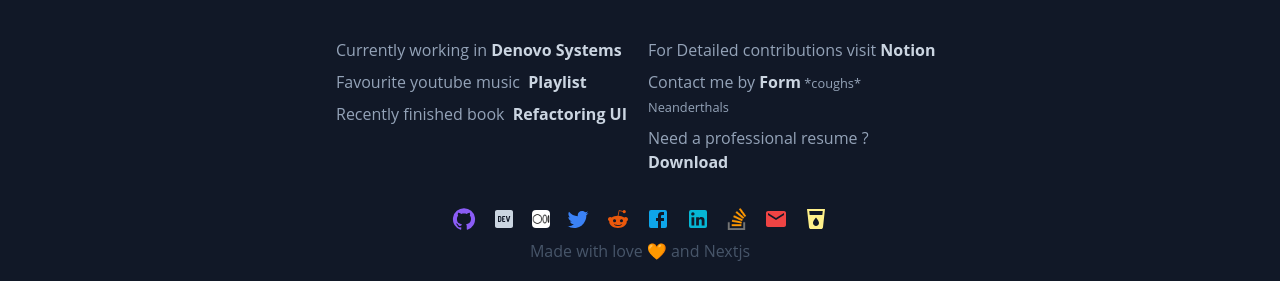
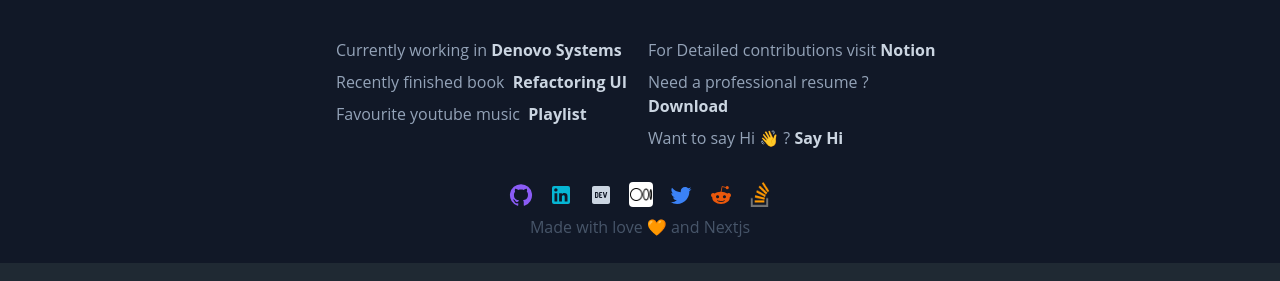
Before and after one commit to ShrihariMohan/shrihari-portfolio, a Next.js app: page / in a window 1280 px wide. Shown: the part 4350-4631 px from the top of the page. Built offline with nearby package versions, Linux system fonts and the light colour scheme.

Commit message:
Fix - Medium & Stackoverflow Icons were missing

```diff
--- a/components/Footer/firstCol.tsx
+++ b/components/Footer/firstCol.tsx
@@ -20,6 +20,13 @@ export function FirstCol({ }) {
     </p> */}
 
 
+    <p className="text-slate-400 mb-2"> Recently finished book
+      <a href={moreLinks.book} target='_blank'> &nbsp;
+        <span className="font-bold text-slate-300">
+          Refactoring UI
+        </span>
+      </a>
+    </p>
 
     <p className="text-slate-400 mb-2"> Favourite youtube music
       <a href={moreLinks.music} target='_blank'>  &nbsp;
@@ -28,14 +35,5 @@ export function FirstCol({ }) {
         </span>
       </a>
     </p>
-
-
-    <p className="text-slate-400 mb-2"> Recently finished book
-      <a href={moreLinks.book} target='_blank'> &nbsp;
-        <span className="font-bold text-slate-300">
-          Refactoring UI
-        </span>
-      </a>
-    </p>
   </Grid>;
 }
--- a/components/Footer/footer.tsx
+++ b/components/Footer/footer.tsx
@@ -14,6 +14,7 @@ import {
   Email,
   Buttermilk,
   StackOverflow,
+  Notion,
 } from "../Social/social";
 import { links } from "../../constants/contactLinks";
 
@@ -34,19 +35,20 @@ const Footer = React.forwardRef<HTMLDivElement>((props, ref) => {
         </Grid>
 
         <Box
-          className="flex justify-center gap-4 text-center w-full mt-2"
+          className="flex justify-center gap-4 text-center w-full mt-2 flex-wrap"
           sx={{ mb: { xs: 4, sm: 0 } }}
         >
           <Github />
+          <LinkedIn />
           <DevTo />
           <MediumIcon />
           <Twitter />
+          {/* <Notion /> */}
           <Reddit />
-          <Facebook />
-          <LinkedIn />
+          {/* <Facebook /> */}
           <StackOverflow />
-          <Email />
-          <Buttermilk />
+          {/* <Email /> */}
+          {/* <Buttermilk /> */}
         </Box>
         <p className="text-center text-slate-600 mt-2">
           {" "}
--- a/components/Footer/secondCol.tsx
+++ b/components/Footer/secondCol.tsx
@@ -12,19 +12,20 @@ export function SecondCol({ }) {
     </a>
     </p>
 
-    <p className="text-slate-400 mb-2">Contact me by <a href={moreLinks.form} target='_blank'>
-      <span className="font-bold text-slate-300">
-      Form
-    </span>
-    </a>
-      <small> *coughs* Neanderthals </small>
-    </p>
+
 
     <p className="text-slate-400 mb-2"> Need a professional resume ? <a href="/ShrihariResume.pdf" target='_blank'>
       <span className="font-bold text-slate-300">
         Download
       </span>
     </a></p>
+
+    <p className="text-slate-400 mb-2">Want to say Hi 👋 ? <a href={moreLinks.carrd} target='_blank'>
+      <span className="font-bold text-slate-300">
+        Say Hi
+      </span>
+    </a>
+    </p>
 
     {/* <p className="text-slate-400 mb-2"> View profile on <a href="https://angel.co/u/shrihari-uma" target='_blank'>
       <span className="font-bold text-slate-300">
--- a/components/Social/social.tsx
+++ b/components/Social/social.tsx
@@ -47,15 +47,19 @@ function Notion() {
 }
 
 function MediumIcon({ }) {
+
+  const handleClick = () => {
+    window.open(links.medium, '_blank');
+  }
+
   return (
     <Tooltip title="Medium" arrow placement="top">
-      <a href={links.medium} target='_blank' className='flex items-center  hover:cursor-pointer'>
-        <Image
+      <img onClick={handleClick}
           className="rounded align-middle"
           src='/medium-icon.jpeg'
-          width={18}
-          height={18} />
-      </a>
+        width={24}
+        height={24}
+      />
     </Tooltip>
   );
 }
@@ -124,18 +128,12 @@ function Buttermilk({ }) {
 function StackOverflow() {
   return (
     <Tooltip title="Stack Overflow" arrow placement="top">
-      <a
-        href={links.stackoverflow}
-        target="_blank"
-        className="flex items-center hover:cursor-pointer"
-      >
-        <Image
+      <img
           className=" align-middle"
           src="/stack-overflow.png"
           width={22}
           height={22}
-        />
-      </a>
+      />
     </Tooltip>
   );
 }
--- a/constants/contactLinks.ts
+++ b/constants/contactLinks.ts
@@ -25,5 +25,6 @@ export const moreLinks = {
   book: "https://www.refactoringui.com/book",
   company: 'https://www.linkedin.com/company/denovo-systems/',
   music: 'https://music.youtube.com/playlist?list=PLZFuu_CjnMTXMZPlXB10YbupUl8lhZBsc&feature=share',
-  form: 'https://forms.gle/9YXHDV2oQu7bZ3u7A'
+  form: 'https://forms.gle/9YXHDV2oQu7bZ3u7A',
+  carrd: 'https://shrihari.carrd.co/'
 }
```
